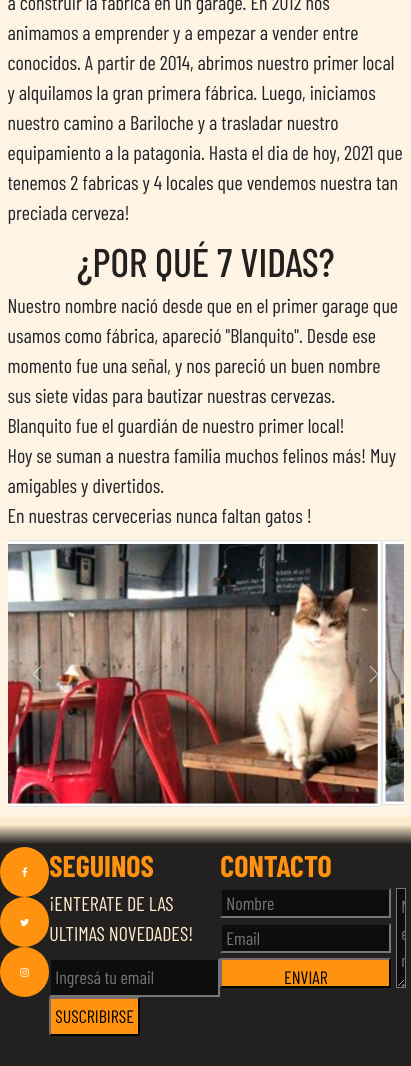
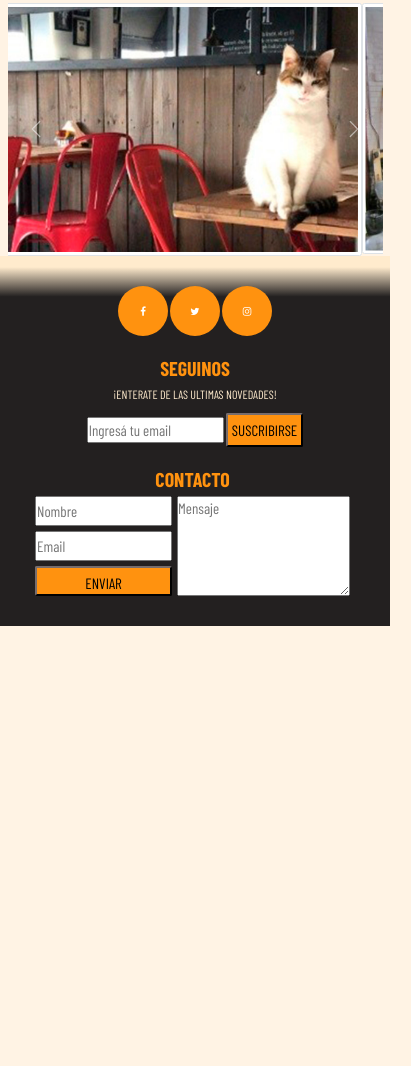
Before and after one commit to Micaela2016/Proyecto-Desarrollo-web-Coderhouse, a website: page index.html in a window 390 px wide. Shown: the part 923-1989 px from the top of the page, 411 px wide, since content can reach past the window. After the commit the page ends 1549 px from the top, so only its background shows below. Drawn offline with nearby package versions, Linux system fonts and the light colour scheme; a web font is replaced by a local one.

Commit message:
Responsive mobile Footer

```diff
--- a/index.html
+++ b/index.html
@@ -13,7 +13,7 @@
   <link rel="preconnect" href="https://fonts.gstatic.com">
   <link rel="stylesheet" href="https://cdnjs.cloudflare.com/ajax/libs/font-awesome/4.7.0/css/font-awesome.min.css">
   <link href="https://fonts.googleapis.com/css2?family=Barlow+Condensed:ital,wght@0,100;0,200;0,300;0,400;0,500;0,600;0,700;0,800;0,900;1,100;1,200;1,300;1,400;1,500;1,600;1,700;1,800;1,900&display=swap" rel="stylesheet">
-  <title>Historia Cerveceria 7 Vidas</title>
+  <title>Cerveceria 7 Vidas</title>
 </head>
 
 <body class="containerMobile">
--- a/scss/_footer.scss
+++ b/scss/_footer.scss
@@ -10,7 +10,6 @@ footer {
   padding: 2rem 0;
   display: grid;
   grid-template-columns: auto auto auto auto;
-
 }
 
 /*--Redes--*/
@@ -48,7 +47,7 @@ $redes: (
    }
 }
 
-/*--Redes--*/
+/*--Seguinos--*/
 .footer__seguinos{
   grid-column: 3;
   padding: 1rem 0;
@@ -64,7 +63,7 @@ $redes: (
   font-size: $tamañoLetra;
 }
 
-
+/*--Contacto--*/
 .footer__contacto{
   grid-column: 4;
   padding: 1rem 0;
@@ -87,6 +86,7 @@ $redes: (
   font-size: $tamañoLetra;
 
 }
+
 .footer__contacto #emailContacto{
   grid-row: 2/3;
   grid-column: 1/2;
@@ -94,6 +94,7 @@ $redes: (
   font-weight: 400;
   font-size: $tamañoLetra;
 }
+
 .footer__contacto textarea{
   grid-row: 1/4;
   grid-column: 2/3;
@@ -101,12 +102,12 @@ $redes: (
   font-weight: 400;
   font-size: $tamañoLetra;
 }
+
 .footer__contacto button {
   grid-row: 3/4;
   grid-column: 1/2;
+}
 
-
-}
 .boton{
   padding: 0.4rem;
   border-color:$marron-oscuro;
@@ -118,15 +119,9 @@ $redes: (
   font-weight: 400;
   font-size: $tamañoLetra;
 }
+
 .boton:hover{
   border-color: white;
   color: white;
   background-color: black;
 }
-
-input,textarea{
-  padding: 0.4rem;
-  font-family: 'Inconsolata', monospace;
-  background-color: rgb(14, 13, 13);
-
-}
--- a/scss/_mainFabrica.scss
+++ b/scss/_mainFabrica.scss
@@ -7,7 +7,7 @@
 }
 
 .tarjeta {
-	background-color: $marron-claro;
+	background-color: $marron-oscuro;
 	border-radius: 15px;
 	padding: 20px;
 	display: flex;
@@ -17,21 +17,23 @@
 }
 
 .tarjeta__titulo {
-	color: $marron-oscuro;
+	color: $marron-claro;
     font-size: 3.2rem;
     font-family: 'Barlow Condensed', sans-serif;
     font-weight: 1400;
+	text-align: center;
 }
 
 .tarjeta__parrafo {
 	line-height: 28px;
 	font-size: 1.5rem;
+	color: blanchedalmond;
 }
 
 .botonFab {
 	height: 60px;
 	padding: 20px;
-	background-color: blanchedalmond;
+	background-color: $marron-claro;
 	color: $marron-oscuro;
 	display: inline-block;
 	text-decoration: none;
--- a/scss/_responsive.scss
+++ b/scss/_responsive.scss
@@ -1,41 +1,12 @@
 /*--- Responsive----- */
 
-.containerMobile {
-    display: grid;
-    grid-template-columns: 1fr;
-    grid-template-rows: auto auto auto;
-    grid-template-areas:
-    "box1"
-    "box2"
-    "box3";
-    grid-gap:1rem;
-    @for $i from 1 through 3 {
-        @if $i == 1 or $i == 2{
-            .box-#{$i} { grid-area: box+$i;}
-        }
-        @if $i == 3 {
-            .box-#{$i} { grid-area: box+$i;
-                text-align: center; }
-        }
-    }
-}
+/*
+    ##Dispositivo = Tablets, Ipads (vertical)
+    ##Resolucion = B/w 768px to 1024px
+*/
 
+@media (min-width: 768px) and (max-width: 1024px) {
 
-@media (min-width:768px){
-    .header__nav--lista {
-        flex-direction: row;
-        li {
-            margin: 0 1rem;
-        }
-    }
-
-    .hijoInicio {
-        flex-direction: row;
-        justify-content: center;
-        p {
-            width: 90%;
-        }
-    }
 
     .contenedor {
         grid-template-columns: repeat(3,1fr);
@@ -52,4 +23,117 @@
         grid-column-start: auto;
         grid-column-end: auto;
     }
+
 }
+
+/*
+    ##Dispositivo = Tablets, Ipads (horizontal)
+    ##Resolucion = B/w 768px to 1024px
+*/
+
+@media (min-width: 768px) and (max-width: 1024px) and (orientation: horizontal) {
+
+    //CSS
+
+}
+
+/*
+    ##Dispositivo = Tablets de baja resolucion y telefnos Mobiles (horizontal)
+    ##Resolucion = B/w 481px to 767px
+*/
+
+@media (min-width: 481px) and (max-width: 767px) {
+
+    //CSS
+
+}
+
+/*
+    ##Dispositivo = Mayoria de telefonos moviles (vertical)
+    ##Resolucion = B/w 320px to 479px
+*/
+
+@media (min-width: 320px) and (max-width: 480px) {
+    /*--Portada--*/
+    .title {
+        h1 {
+            font-size: 5rem;
+            text-align: center;
+        }
+    }
+    /*--Generales--*/
+    h2 {
+        font-size: 2.5rem;
+    }
+
+    p {
+        font-size: 1.2rem;
+    }
+
+    /*-- Footer--*/
+    footer {
+        grid-template-rows: auto auto auto;
+        grid-template-columns: 320px;
+        justify-content: center;
+        align-items: center;
+
+    }
+
+    .footer__redes {
+    grid-row: 1;
+    grid-column: 1;
+
+    justify-content: center;
+    text-align: center;
+    }
+
+    .footer__seguinos{
+        grid-row: 2;
+        grid-column: 1;
+        justify-content: center;
+        text-align: center;
+    }
+
+    .footer__seguinos p {
+        text-align: center;
+    }
+
+    .footer__seguinos h3 {
+        text-align: center;
+        font-size: 2rem;
+    }
+
+    .footer__contacto{
+        grid-row: 3;
+        grid-column: 1;
+    }
+
+    .footer__contacto h3{
+        text-align: center;
+        font-size: 2rem;
+    }
+
+    .footer__seguinos #email{
+        font-size: 1.5rem;
+      }
+
+    .boton {
+
+        font-size: 1.5rem;
+    }
+
+    .footer__contacto #nombre {
+
+        font-size: 1.5rem;
+    }
+
+      .footer__contacto #emailContacto{
+
+        font-size: 1.5rem;
+      }
+
+      .footer__contacto textarea{
+
+        font-size: 1.5rem;
+      }
+}
```
Also changed, not shown: css/main.css.
